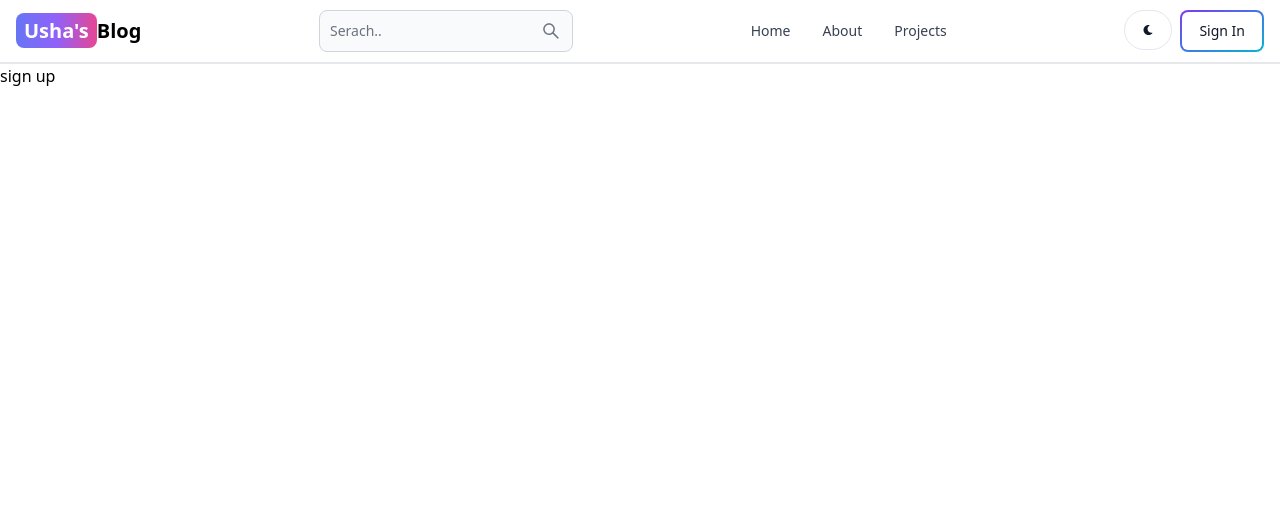
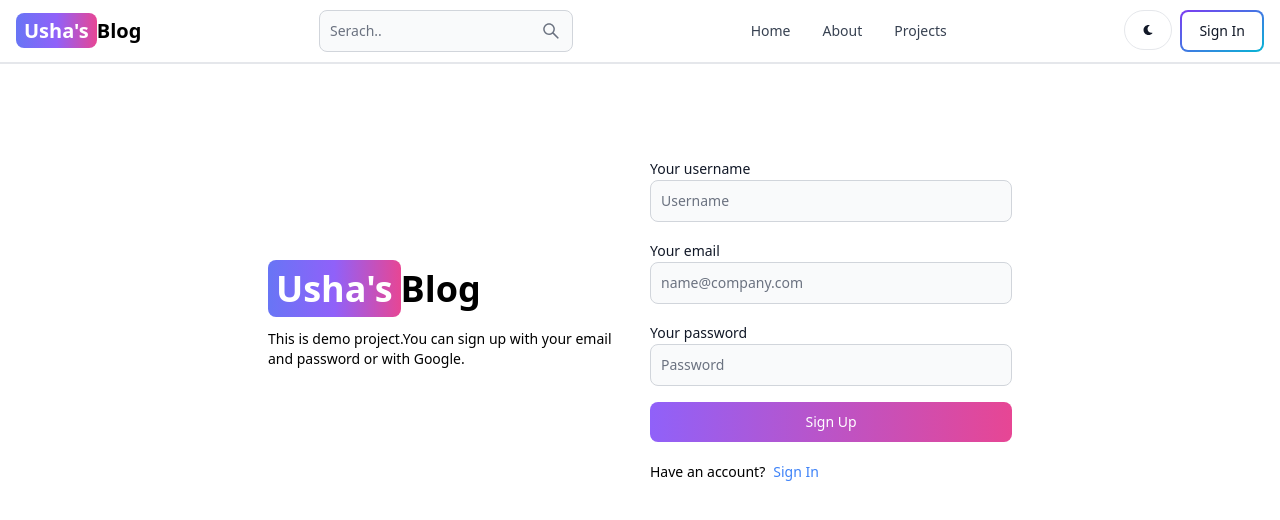
Before and after one commit to usha-p/mern-blog, a React (Vite) app in the folder client/: page /sign-up in a window 1280 px wide. Shown: the top 520 px of the page. Built offline with nearby package versions, Linux system fonts and the light colour scheme.

Commit message:
create sign up page ui

```diff
--- a/client/src/pages/SignUp.jsx
+++ b/client/src/pages/SignUp.jsx
@@ -1,9 +1,59 @@
-import React from 'react'
-
+import React from "react";
+import { Link } from "react-router-dom";
+import { Label, TextInput,Button } from "flowbite-react";
 export default function SignUp() {
   return (
-    <div>
-      sign up
+    <div className="min-h-screen mt-20">
+      <div className="flex p-3 max-w-3xl mx-auto flex-col md:flex-row md:items-center gap-5">
+        {/* *left*/}
+        <div className="flex-1">
+          <Link
+            to="/"
+            className=" font-bold dark:text-white  text-4xl"
+          >
+            <span className="px-2 py-1 bg-gradient-to-r from-indigo-500 via-purple-500 to-pink-500 rounded-lg text-white">
+              Usha's
+            </span>
+            Blog
+          </Link>
+          <p className="text-sm mt-5">This is demo project.You can sign up with your email and password or with Google.</p>
+        </div>
+        {/*right*/}
+        <div className="flex-1">
+          <form className="flex flex-col gap-4">
+            <div>
+              <Label value='Your username'/>
+              <TextInput
+              type='text'
+              placeholder="Username"
+              id='username'
+              />
+            </div>
+            <div>
+              <Label value='Your email'/>
+              <TextInput
+              type='text'
+              placeholder="name@company.com"
+              id='email'
+              />
+            </div>
+            <div>
+              <Label value='Your password'/>
+              <TextInput
+              type='text'
+              placeholder="Password"
+              id='password'
+              />
+            </div>
+            <Button gradientDuoTone='purpleToPink' type='submit'>Sign Up</Button>
+
+          </form>
+          <div className="flex gap-2 text-sm mt-5">
+            <span>Have an account?</span>
+            <Link to='/sign-in' className="text-blue-500">Sign In</Link>
+          </div>
+        </div>
+      </div>
     </div>
-  )
+  );
 }
```
